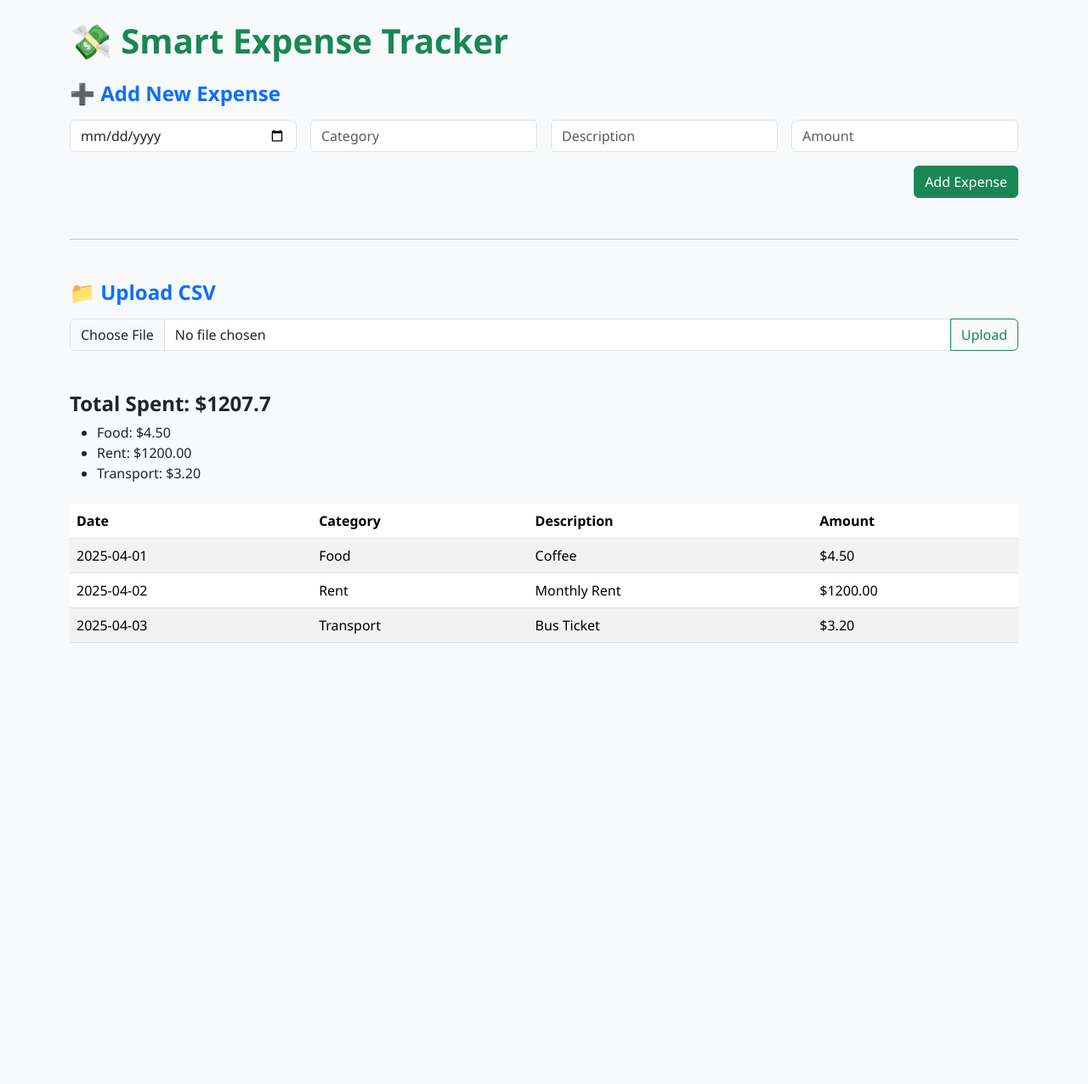
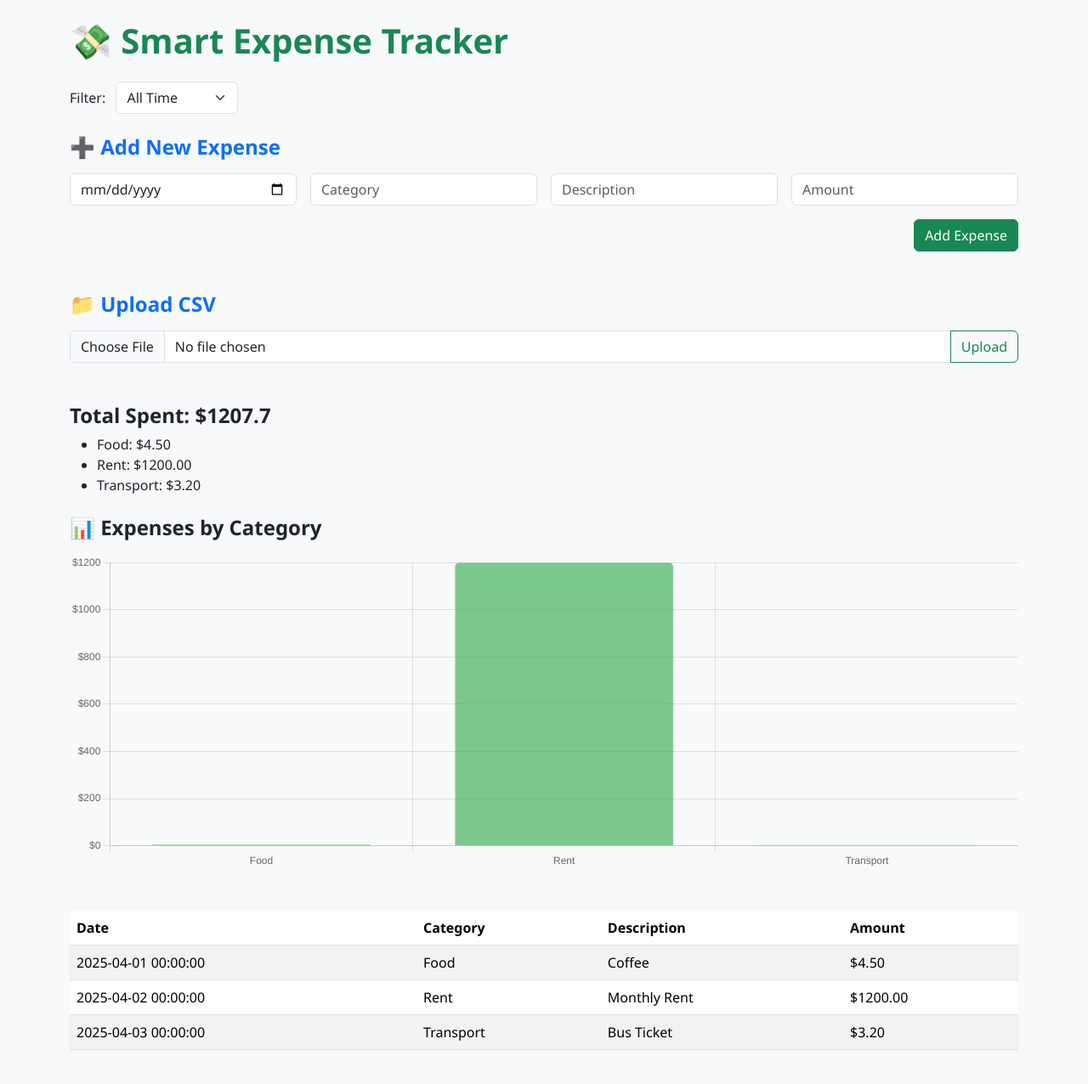
Before and after one commit to Marmitt/smart-expense-tracker, a Flask app: page / in a window 1280 px wide. Shown: the whole page at 85% size. Before the commit the page ends 757 px from the top, so only its background shows below. Run offline with Flask 3, Linux system fonts and the light colour scheme.

Commit message:
Add chart and time-based filters (monthly, weekly, fortnight)

```diff
--- a/app.py
+++ b/app.py
@@ -1,33 +1,59 @@
 from flask import Flask, render_template, request, redirect
 import pandas as pd
 import os
+from datetime import datetime, timedelta
 
 app = Flask(__name__)
 DATA_FILE = 'data/expenses.csv'
 
-# Make sure CSV exists
+# Create the file if it doesn't exist
 if not os.path.exists(DATA_FILE):
-    df = pd.DataFrame(columns=["Date", "Category", "Description", "Amount"])
-    df.to_csv(DATA_FILE, index=False)
+    pd.DataFrame(columns=["Date", "Category", "Description", "Amount"]).to_csv(DATA_FILE, index=False)
 
 @app.route("/")
 def index():
     df = pd.read_csv(DATA_FILE)
+    df["Date"] = pd.to_datetime(df["Date"])
+    filter_type = request.args.get("filter", "all")
+
+    now = datetime.now()
+
+    if filter_type == "month":
+        df = df[df["Date"].dt.month == now.month]
+    elif filter_type == "week":
+        start = now - timedelta(days=now.weekday())
+        end = start + timedelta(days=6)
+        df = df[(df["Date"] >= start) & (df["Date"] <= end)]
+    elif filter_type == "fortnight":
+        start = now - timedelta(days=13)
+        df = df[df["Date"] >= start]
+
     total = df["Amount"].sum()
-    grouped = df.groupby("Category")["Amount"].sum().to_dict()
-    return render_template("index.html", expenses=df.to_dict(orient="records"), total=total, grouped=grouped)
+    grouped = df.groupby("Category")["Amount"].sum()
+
+    chart_labels = grouped.index.tolist()
+    chart_data = grouped.values.tolist()
+
+    return render_template(
+        "index.html",
+        expenses=df.to_dict(orient="records"),
+        total=total,
+        grouped=grouped,
+        chart_labels=chart_labels,
+        chart_data=chart_data,
+        selected_filter=filter_type
+    )
 
 @app.route("/add", methods=["POST"])
 def add():
-    new_expense = {
+    new = {
         "Date": request.form["date"],
         "Category": request.form["category"],
         "Description": request.form["description"],
         "Amount": float(request.form["amount"])
     }
-
     df = pd.read_csv(DATA_FILE)
-    df = pd.concat([df, pd.DataFrame([new_expense])], ignore_index=True)
+    df = pd.concat([df, pd.DataFrame([new])], ignore_index=True)
     df.to_csv(DATA_FILE, index=False)
     return redirect("/")
 
@@ -35,10 +61,10 @@
 def upload():
     file = request.files["file"]
     if file and file.filename.endswith(".csv"):
-        uploaded_df = pd.read_csv(file)
+        new_df = pd.read_csv(file)
         current_df = pd.read_csv(DATA_FILE)
-        combined_df = pd.concat([current_df, uploaded_df], ignore_index=True)
-        combined_df.to_csv(DATA_FILE, index=False)
+        combined = pd.concat([current_df, new_df], ignore_index=True)
+        combined.to_csv(DATA_FILE, index=False)
     return redirect("/")
 
 if __name__ == "__main__":
--- a/templates/index.html
+++ b/templates/index.html
@@ -10,23 +10,26 @@
   <div class="container py-4">
     <h1 class="mb-4 text-success">💸 Smart Expense Tracker</h1>
 
-    <!-- Add New Expense -->
+    <!-- FILTER BAR -->
+    <form method="get" class="mb-4">
+      <label class="form-label me-2">Filter:</label>
+      <select name="filter" onchange="this.form.submit()" class="form-select d-inline-block w-auto">
+        <option value="all" {% if selected_filter == 'all' %}selected{% endif %}>All Time</option>
+        <option value="month" {% if selected_filter == 'month' %}selected{% endif %}>This Month</option>
+        <option value="week" {% if selected_filter == 'week' %}selected{% endif %}>This Week</option>
+        <option value="fortnight" {% if selected_filter == 'fortnight' %}selected{% endif %}>Last 14 Days</option>
+      </select>
+    </form>
+
+    <!-- ADD FORM -->
     <div class="mb-5">
       <h4 class="mb-3 text-primary">➕ Add New Expense</h4>
       <form action="/add" method="POST">
         <div class="row g-3">
-          <div class="col-md-3">
-            <input type="date" name="date" class="form-control" required>
-          </div>
-          <div class="col-md-3">
-            <input type="text" name="category" class="form-control" placeholder="Category" required>
-          </div>
-          <div class="col-md-3">
-            <input type="text" name="description" class="form-control" placeholder="Description" required>
-          </div>
-          <div class="col-md-3">
-            <input type="number" step="0.01" name="amount" class="form-control" placeholder="Amount" required>
-          </div>
+          <div class="col-md-3"><input type="date" name="date" class="form-control" required></div>
+          <div class="col-md-3"><input type="text" name="category" class="form-control" placeholder="Category" required></div>
+          <div class="col-md-3"><input type="text" name="description" class="form-control" placeholder="Description" required></div>
+          <div class="col-md-3"><input type="number" step="0.01" name="amount" class="form-control" placeholder="Amount" required></div>
           <div class="col-12 text-end">
             <button type="submit" class="btn btn-success">Add Expense</button>
           </div>
@@ -34,9 +37,7 @@
       </form>
     </div>
 
-    <hr class="my-5">
-
-    <!-- Upload CSV -->
+    <!-- UPLOAD -->
     <div class="mb-5">
       <h4 class="mb-3 text-primary">📁 Upload CSV</h4>
       <form action="/upload" method="POST" enctype="multipart/form-data">
@@ -47,7 +48,7 @@
       </form>
     </div>
 
-    <!-- Totals -->
+    <!-- SUMMARY -->
     <div class="mb-4">
       <h4>Total Spent: ${{ total }}</h4>
       <ul>
@@ -57,7 +58,13 @@
       </ul>
     </div>
 
-    <!-- Expense Table -->
+    <!-- CHART -->
+    <div class="mb-5">
+      <h4 class="mb-3">📊 Expenses by Category</h4>
+      <canvas id="expenseChart" height="100"></canvas>
+    </div>
+
+    <!-- TABLE -->
     <table class="table table-striped">
       <thead>
         <tr>
@@ -79,5 +86,33 @@
       </tbody>
     </table>
   </div>
+
+  <script src="https://cdn.jsdelivr.net/npm/chart.js"></script>
+  <script>
+    const ctx = document.getElementById('expenseChart');
+    new Chart(ctx, {
+      type: 'bar',
+      data: {
+        labels: {{ chart_labels | tojson }},
+        datasets: [{
+          label: 'Total ($)',
+          data: {{ chart_data | tojson }},
+          backgroundColor: 'rgba(40, 167, 69, 0.6)',
+          borderRadius: 5
+        }]
+      },
+      options: {
+        plugins: { legend: { display: false }},
+        responsive: true,
+        scales: {
+          y: {
+            ticks: {
+              callback: value => '$' + value
+            }
+          }
+        }
+      }
+    });
+  </script>
 </body>
 </html>
```
